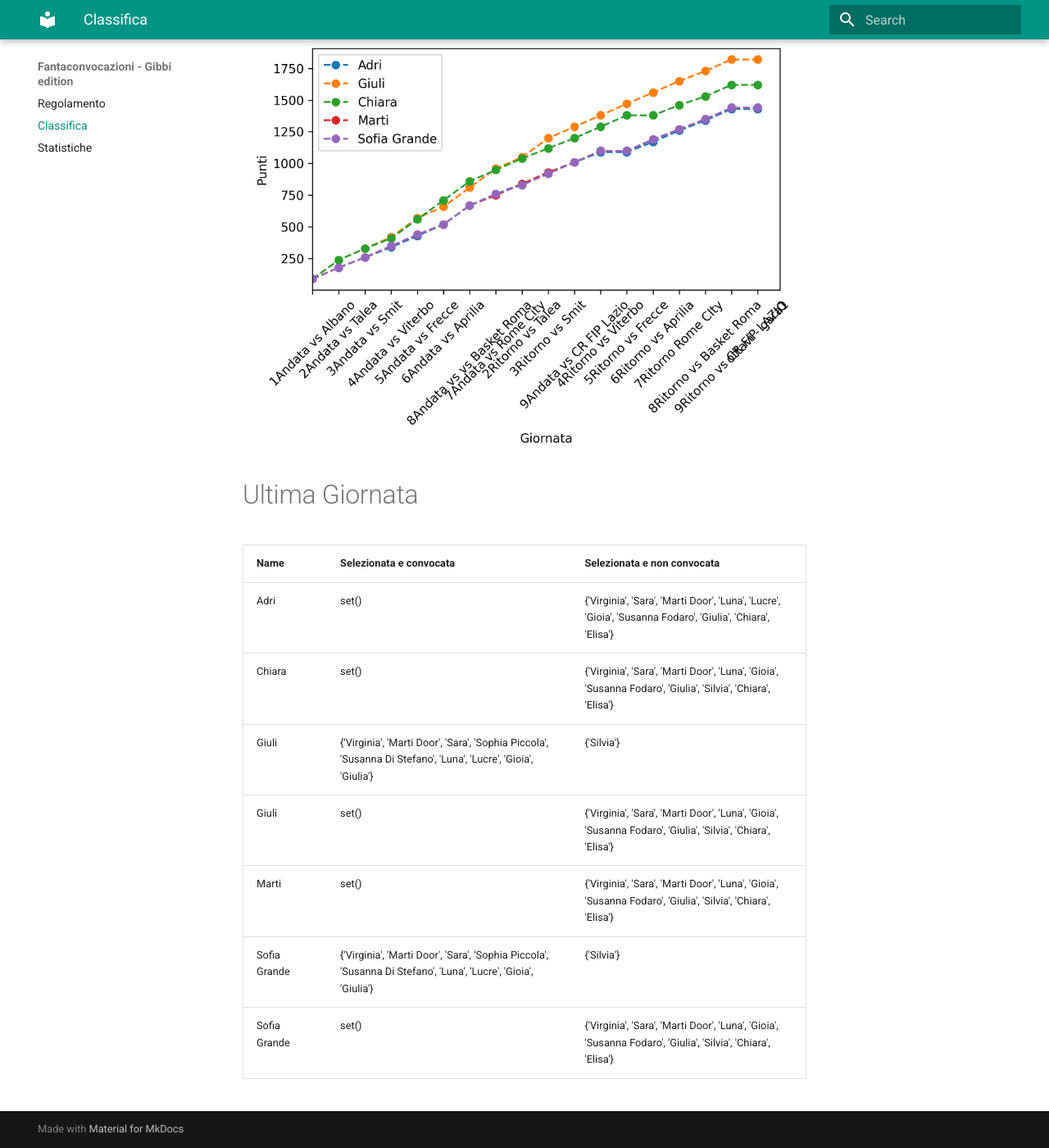
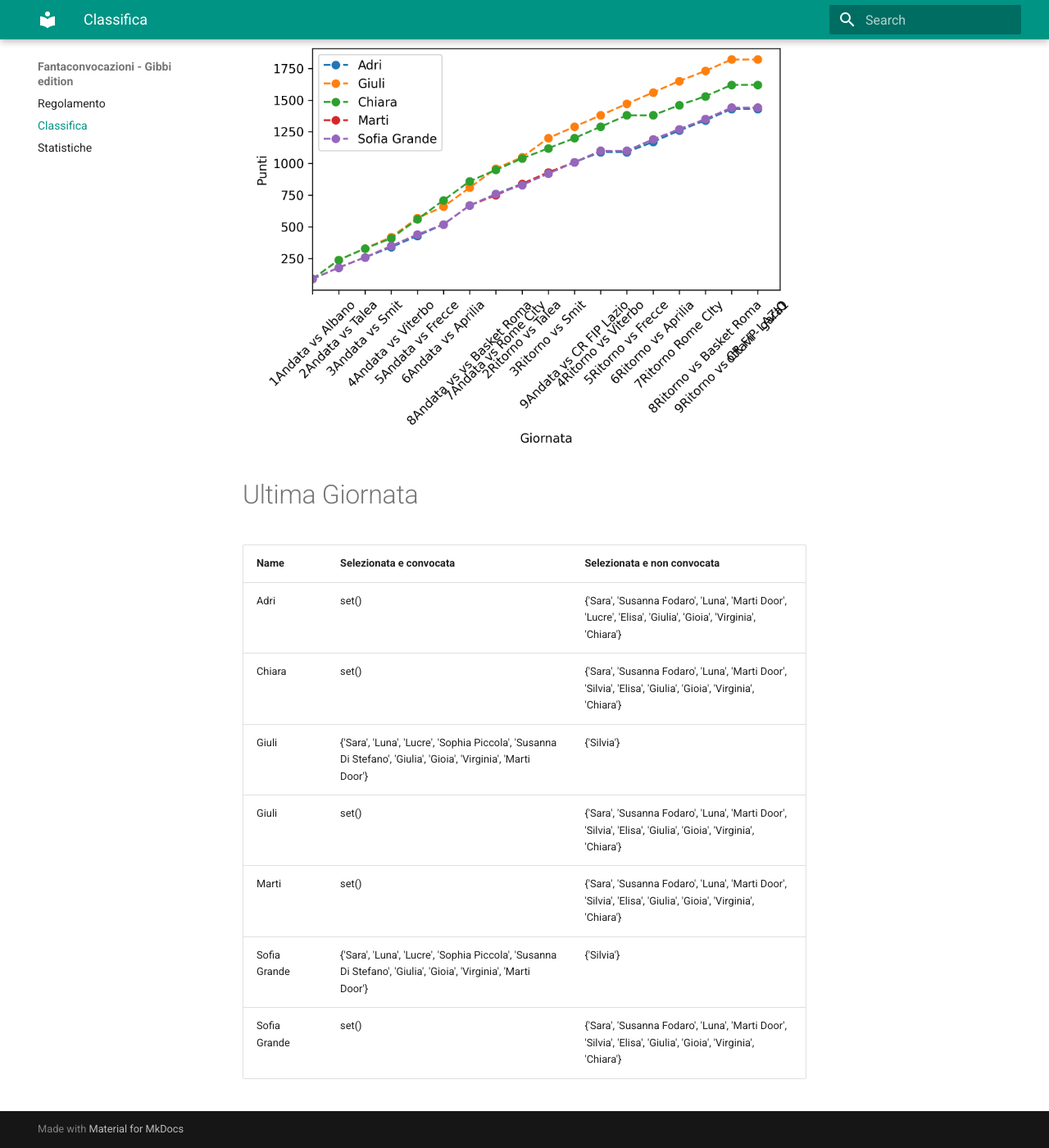
Before and after one commit to martinig94/fantagibbi, an MkDocs documentation site: the page built from docs/Classifica.md, in a window 1280 px wide and 1400 px high, scrolled down 565 px. Shown: the whole window at 82% size. Built offline with MkDocs 1.6.1 and Material for MkDocs 9.7.7, drawn with Linux system fonts in a browser that asks for light colours.

Commit message:
Auto-update from main.py

```diff
--- a/docs/Classifica.md
+++ b/docs/Classifica.md
@@ -18,11 +18,11 @@
 <!-- START_TABLE CORRECT -->
 | Name         | Selezionata e convocata                                                                                        | Selezionata e non convocata                                                                                  |
 |:-------------|:---------------------------------------------------------------------------------------------------------------|:-------------------------------------------------------------------------------------------------------------|
-| Adri         | set()                                                                                                          | {'Virginia', 'Sara', 'Marti Door', 'Luna', 'Lucre', 'Gioia', 'Susanna Fodaro', 'Giulia', 'Chiara', 'Elisa'}  |
-| Chiara       | set()                                                                                                          | {'Virginia', 'Sara', 'Marti Door', 'Luna', 'Gioia', 'Susanna Fodaro', 'Giulia', 'Silvia', 'Chiara', 'Elisa'} |
-| Giuli        | {'Virginia', 'Marti Door', 'Sara', 'Sophia Piccola', 'Susanna Di Stefano', 'Luna', 'Lucre', 'Gioia', 'Giulia'} | {'Silvia'}                                                                                                   |
-| Giuli        | set()                                                                                                          | {'Virginia', 'Sara', 'Marti Door', 'Luna', 'Gioia', 'Susanna Fodaro', 'Giulia', 'Silvia', 'Chiara', 'Elisa'} |
-| Marti        | set()                                                                                                          | {'Virginia', 'Sara', 'Marti Door', 'Luna', 'Gioia', 'Susanna Fodaro', 'Giulia', 'Silvia', 'Chiara', 'Elisa'} |
-| Sofia Grande | {'Virginia', 'Marti Door', 'Sara', 'Sophia Piccola', 'Susanna Di Stefano', 'Luna', 'Lucre', 'Gioia', 'Giulia'} | {'Silvia'}                                                                                                   |
-| Sofia Grande | set()                                                                                                          | {'Virginia', 'Sara', 'Marti Door', 'Luna', 'Gioia', 'Susanna Fodaro', 'Giulia', 'Silvia', 'Chiara', 'Elisa'} |
+| Adri         | set()                                                                                                          | {'Sara', 'Susanna Fodaro', 'Luna', 'Marti Door', 'Lucre', 'Elisa', 'Giulia', 'Gioia', 'Virginia', 'Chiara'}  |
+| Chiara       | set()                                                                                                          | {'Sara', 'Susanna Fodaro', 'Luna', 'Marti Door', 'Silvia', 'Elisa', 'Giulia', 'Gioia', 'Virginia', 'Chiara'} |
+| Giuli        | {'Sara', 'Luna', 'Lucre', 'Sophia Piccola', 'Susanna Di Stefano', 'Giulia', 'Gioia', 'Virginia', 'Marti Door'} | {'Silvia'}                                                                                                   |
+| Giuli        | set()                                                                                                          | {'Sara', 'Susanna Fodaro', 'Luna', 'Marti Door', 'Silvia', 'Elisa', 'Giulia', 'Gioia', 'Virginia', 'Chiara'} |
+| Marti        | set()                                                                                                          | {'Sara', 'Susanna Fodaro', 'Luna', 'Marti Door', 'Silvia', 'Elisa', 'Giulia', 'Gioia', 'Virginia', 'Chiara'} |
+| Sofia Grande | {'Sara', 'Luna', 'Lucre', 'Sophia Piccola', 'Susanna Di Stefano', 'Giulia', 'Gioia', 'Virginia', 'Marti Door'} | {'Silvia'}                                                                                                   |
+| Sofia Grande | set()                                                                                                          | {'Sara', 'Susanna Fodaro', 'Luna', 'Marti Door', 'Silvia', 'Elisa', 'Giulia', 'Gioia', 'Virginia', 'Chiara'} |
 <!-- END_TABLE CORRECT -->
```
